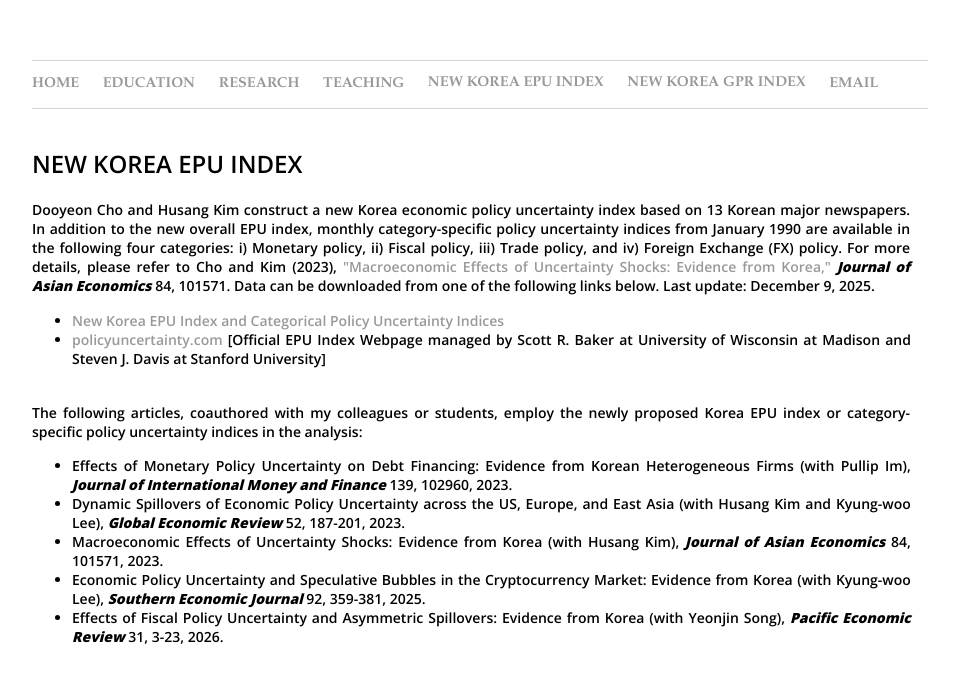
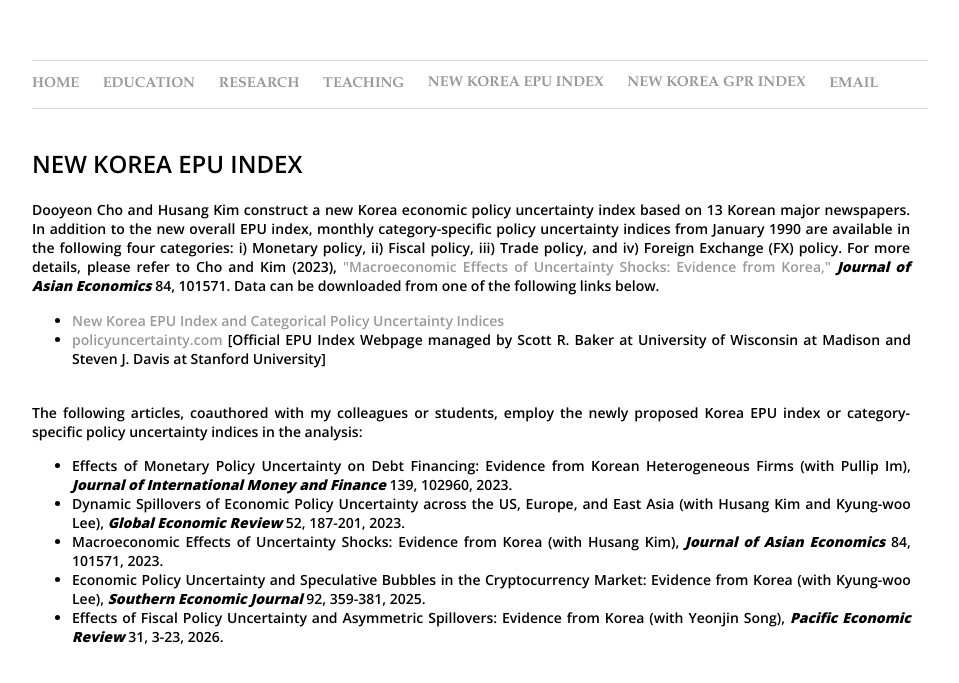
Before and after one commit to dooyeoncho/dooyeoncho.github.io, a Jekyll site: the page built from pages/new_korean_epu_index.html, in a window 1280 px wide. Shown: the top 683 px of the page, without its empty margins (160-1119 px from the left). Built offline with Jekyll 4.4.1, drawn with Linux system fonts in a browser that asks for light colours.

Commit message:
Update new_korean_epu_index.html

```diff
--- a/pages/new_korean_epu_index.html
+++ b/pages/new_korean_epu_index.html
@@ -46,7 +46,7 @@
 <div><b>
 			<div><span class="highlight-title">Dooyeon Cho and Husang Kim construct a new Korea economic policy uncertainty index based on 13 Korean major newspapers. In addition to the new overall EPU index, monthly
         category-specific policy uncertainty indices from January 1990 are available in the following four categories: i) Monetary policy, ii) Fiscal policy,
-        iii) Trade policy, and iv) Foreign Exchange (FX) policy. For more details, please refer to Cho and Kim (2023), <a href="https://www.sciencedirect.com/science/article/pii/S1049007822001270">"Macroeconomic Effects of Uncertainty Shocks: Evidence from Korea," </a> <em property="italic"><b>Journal of Asian Economics</b></em> 84, 101571. Data can be downloaded from one of the following links below. Last update: December 9, 2025.</span> &nbsp;
+        iii) Trade policy, and iv) Foreign Exchange (FX) policy. For more details, please refer to Cho and Kim (2023), <a href="https://www.sciencedirect.com/science/article/pii/S1049007822001270">"Macroeconomic Effects of Uncertainty Shocks: Evidence from Korea," </a> <em property="italic"><b>Journal of Asian Economics</b></em> 84, 101571. Data can be downloaded from one of the following links below.</span> &nbsp;
 		<ul>
 			<span class="highlight-title"><li><a href="https://sites.google.com/view/korea-epu">New Korea EPU Index and Categorical Policy Uncertainty Indices </a></li></span> &nbsp;
 		    <span class="highlight-title"><li><a href="https://www.policyuncertainty.com/korea_chokim.html">policyuncertainty.com </a>[Official EPU Index Webpage managed by Scott R. Baker at University of Wisconsin at Madison and Steven J. Davis at Stanford University]</li></span>
```
